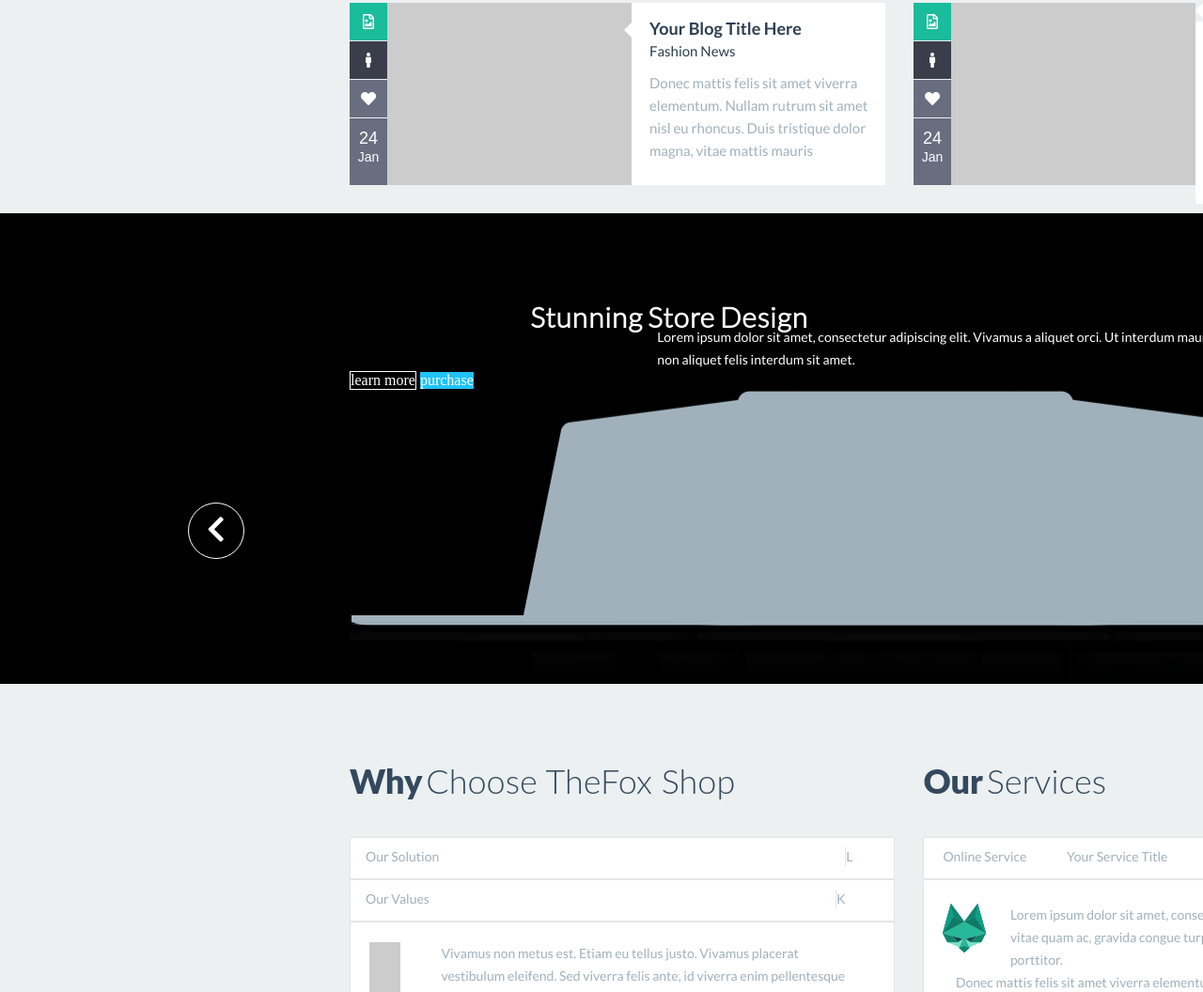
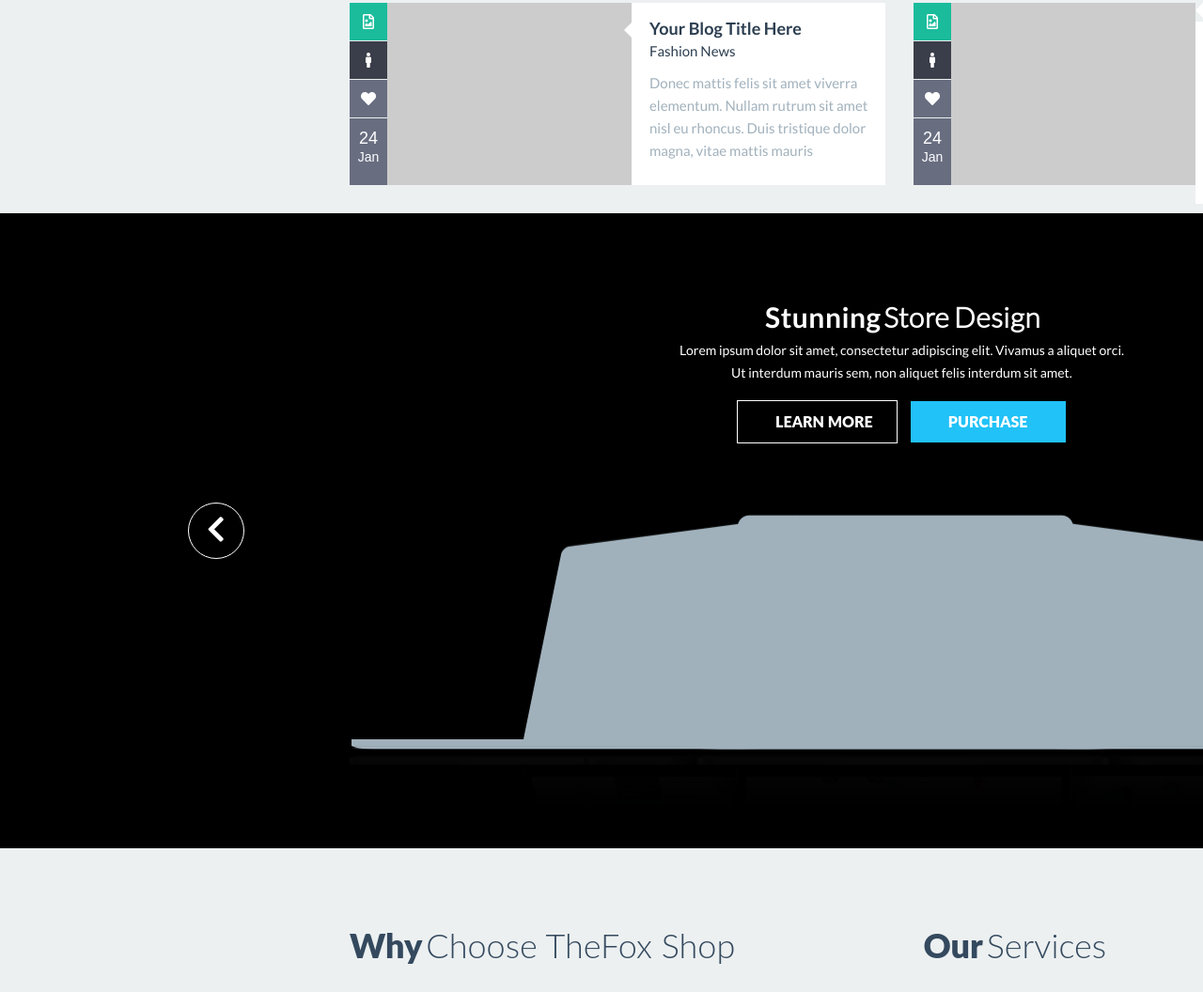
Before and after one commit to afifa8aamar/personal-project-html-and-css, a plain HTML site: page index.html in a window 1280 px wide. Shown: the part 4938-5994 px from the top of the page at 94% size. Drawn offline with Linux system fonts and the light colour scheme.

Commit message:
feat(project): Update section 8 and 9

```diff
--- a/index.html
+++ b/index.html
@@ -664,19 +664,27 @@
             <div class="left"><i class="fas fa-chevron-left"></i></div>
             <div class="mid">
                 <div class="top">
-                    <h1>Stunning Store Design</h1>
+                    <h1>
+                        <span class="black">Stunning</span>
+                        <span class="light">Store Design</span>
+                    </h1>
                     <div class="body">
                         <div class="text">
                             Lorem ipsum dolor sit amet, consectetur adipiscing elit. Vivamus a aliquet orci.
+                        </div>
+                        <div class="text text-2">
+
                             Ut interdum mauris sem, non aliquet felis interdum sit amet.
                         </div>
-                        <div class="more">learn more</div>
-                        <div class="purchase">purchase</div>
+                        <div class="buttons">
+                            <div class="more button">learn more</div>
+                            <div class="purchase button">purchase</div>
+                        </div>
                     </div>
                 </div>
                 <div class="bottom">
                     <img src="./images/Laptops.png" alt="">
-                    <img src="./images/Laptops copy.png" alt="">
+                    <img src="./images/Laptops copy.png" class="bottom">
                 </div>
             </div>
             <div class="right"><i class="fas fa-chevron-right"></i></div>
--- a/styles/main.css
+++ b/styles/main.css
@@ -1212,28 +1212,54 @@ background-image: url(../images/active.png);
 margin: auto;
 }
 .sec-8 .top h1{
-    font-family: 'Lato Light';
+    font-family: 'Lato';
+    font-style: bold;
     font-size:30px;
     line-height: 20px;
     color: white;
     padding-top: 100px;
-    margin-left: 192px;
-    letter-spacing: 0.8px;
+    margin-left: 442px;
+    letter-spacing: 0.5px;
     word-spacing: -4.02px;
+    margin-bottom: 14px;
+}
+.sec-8 .top h1 .light {
+    font-family: 'Lato Light';
+    font-size:30px;
 }
 
 .sec-8 .top .text{
-    margin: auto;
     font-family: 'Lato';
-    font-size:14px;
+    font-size: 14px;
     line-height: 24px;
     color: white;
-    width : 630px;
+    width: 630px;
+    margin-left: 351px;
+    padding-right: 147px;
+}
+.sec-8 .top .text-2{
+    margin-left: 406px;
+    margin-bottom: 17px;
+}
+.sec-8 .top .buttons{
+    margin-left: 412px;
+    margin-bottom: 75px;
+}
+.sec-8 .top .button {
+    padding-top: 12px;
+    padding-bottom: 13px;
+    padding-left: 40px;
+    padding-right: 40px;
+    font-family: 'Lato Black';
+    text-transform: uppercase;
+
 }
 .sec-8 .top .more {
     display: inline-block;
     border: 1px solid #FFFFFF;
     color: white;
+    margin-right: 10px;
+    padding-right: 25px;
 }
 .sec-8 .top .purchase{
     display: inline-block;
@@ -1267,6 +1293,9 @@ margin: auto;
     height: 60px;
     color: white;
     margin-right: 112px;
+}
+.sec-8 .bottom .bottom{
+    margin-bottom: 43px;
 }
 
 
```
